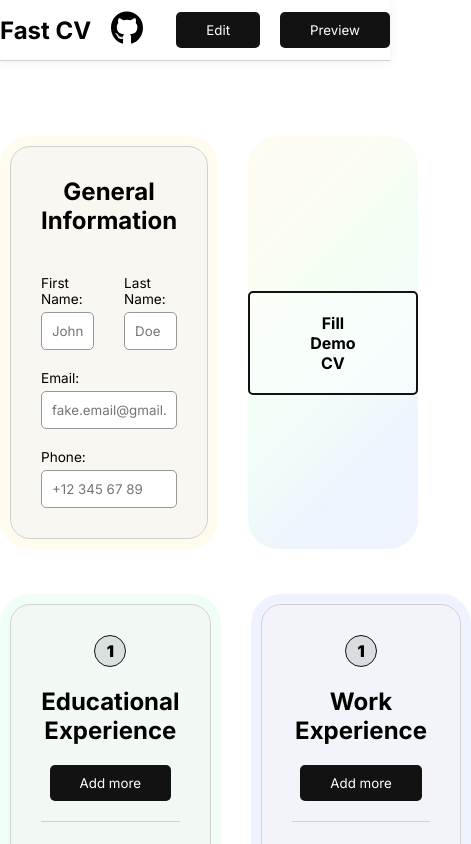
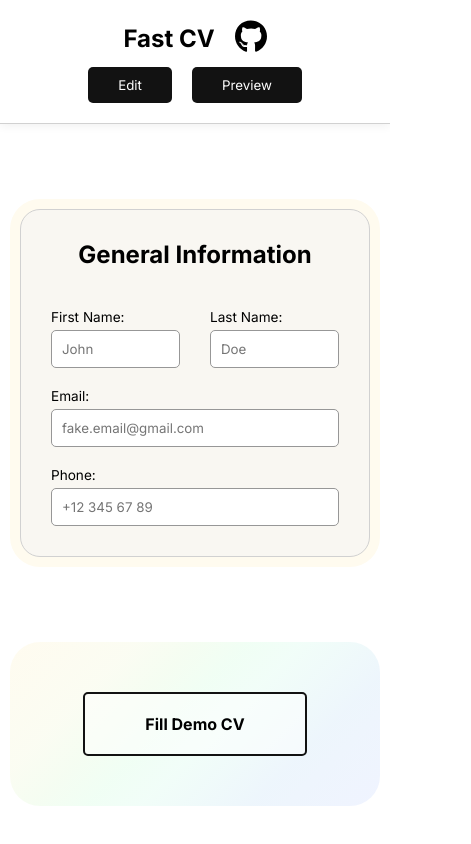
Before and after one commit to x6Nenko/Odin-CV-Application, a React (Vite) app: page / in a window 390 px wide. Shown: the top 844 px of the page, 471 px wide, since content can reach past the window. Built offline with nearby package versions, Linux system fonts and the light colour scheme.

Commit message:
Add responsiveness

```diff
--- a/src/App.css
+++ b/src/App.css
@@ -82,3 +82,23 @@
 button:hover, button:focus {
     background-color: #2c2c2c;
 }
+
+@media screen and (max-width: 1050px) {
+    .wrapper {
+        padding: 0 10px 30px;
+    }
+}
+
+@media screen and (max-width: 800px) {
+    .pairSections {
+        display: flex;
+        justify-content: space-between;
+        gap: 30px;
+
+        flex-direction: column;
+    }
+
+    .placeholderWrapper button {
+        margin: 50px auto;
+    }
+}
--- a/src/styles/Navbar.css
+++ b/src/styles/Navbar.css
@@ -30,3 +30,18 @@
     width: 32px;
     height: fit-content;
 }
+
+@media screen and (max-width: 1050px) {
+    .header {
+        padding: 0 10px;
+    }
+}
+
+@media screen and (max-width: 460px) {
+    .navbar {
+        flex-direction: column;
+        gap: 10px;
+        height: fit-content;
+        padding: 20px 0;
+    }
+}
--- a/src/styles/editCV.css
+++ b/src/styles/editCV.css
@@ -12,7 +12,7 @@
     background-color: #f5f5f599;
 }
 
-.educationSection, .experienceSection {
+.educationSection, .experienceSection, .generalSection {
     width: 100%;
 }
 
--- a/src/styles/previewCV.css
+++ b/src/styles/previewCV.css
@@ -10,6 +10,7 @@
 .contacts {
     display: flex;
     justify-content: center;
+    flex-wrap: wrap;
     gap: 50px;
     border-top: 1px solid #d1d1d1;
     border-bottom: 1px solid #d1d1d1;
@@ -55,3 +56,19 @@
     display: flex;
     align-items: center;
 }
+
+@media screen and (max-width: 760px) {
+    .experienceItem {
+        flex-direction: column;
+        gap: 5px;
+        margin-top: 30px;
+    }
+}
+
+@media screen and (max-width: 600px) {
+    .contacts {
+        flex-direction: column;
+        align-items: center;
+        gap: 10px;
+    }
+}
```
